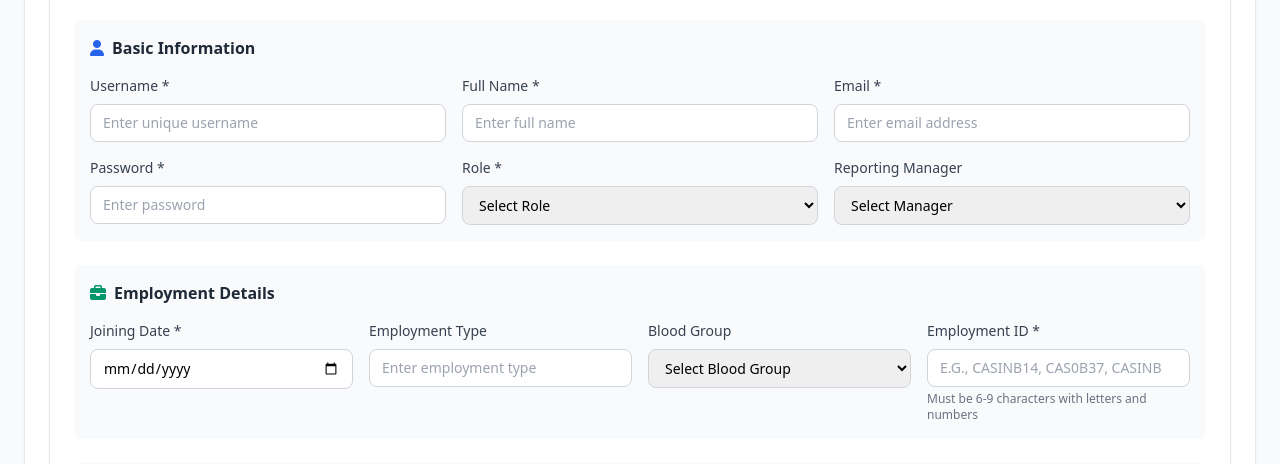
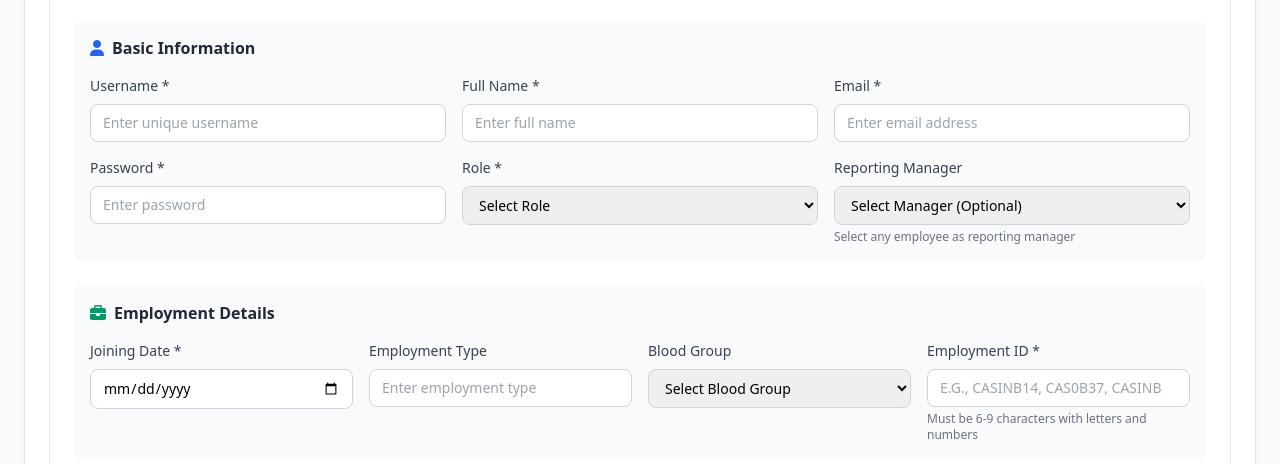
Before and after one commit to Jayasai89/Timesheet, a Flask app: template templates/admin_manager.html in a window 1280 px wide. Shown: the part 426-890 px from the top of the page. Run offline with Flask 3, Linux system fonts and the light colour scheme; the template is opened without the code that fills it: most values are stand-ins (such as "Sample title", 1, 10 or a date in 2020); grey boxes marked "Sample" are stand-in pictures; parts of the project's set-up code (start-up, migrations or seed data) failed here and were passed over; some libraries are stand-ins or nearby versions.

Commit message:
Refactor Reporting Manager selection in Edit Employee Modal
Updated the Reporting Manager dropdown in the Edit Employee Modal to include all employees instead of just managers.

```diff
--- a/templates/admin_manager.html
+++ b/templates/admin_manager.html
@@ -201,11 +201,16 @@
                                         <div>
                                             <label class="block text-sm font-medium text-gray-700 mb-2">Reporting Manager</label>
                                             <select name="reporting_manager" class="form-select w-full rounded-lg border-gray-300">
-                                                <option value="">Select Manager</option>
-                                                {% for manager in all_managers %}
-                                                <option value="{{ manager.username }}">{{ manager.name }} ({{ manager.username }})</option>
+                                                <option value="">Select Manager (Optional)</option>
+                                                {% for employee in all_employees %}
+                                                    {% if employee.username != employee_username|default('') %}
+                                                        <option value="{{ employee.username }}">
+                                                            {{ employee.name or employee.username }} ({{ employee.role }})
+                                                        </option>
+                                                    {% endif %}
                                                 {% endfor %}
                                             </select>
+                                            <p class="text-xs text-gray-500 mt-1">Select any employee as reporting manager</p>
                                         </div>
                                     </div>
                                 </div>
@@ -1768,14 +1773,19 @@
                                     <label class="block text-sm font-medium text-gray-700 mb-2">New Password</label>
                                     <input type="password" name="password" id="edit_password" class="form-input w-full rounded-lg border-gray-300" placeholder="Leave empty to keep current password">
                                 </div>
+                              <!-- In the Edit Employee Modal, replace the Reporting Manager dropdown: -->
+
 <div>
     <label class="block text-sm font-medium text-gray-700 mb-2">Reporting Manager</label>
     <select name="reporting_manager" id="edit_reporting_manager" class="form-select w-full rounded-lg border-gray-300">
         <option value="">Keep Current Manager</option>
-                                        {% for manager in all_managers %}
-                                        <option value="{{ manager.username }}">{{ manager.name }} ({{ manager.username }})</option>
+        {% for employee in all_employees %}
+            <option value="{{ employee.username }}">
+                {{ employee.name or employee.username }} ({{ employee.role }})
+            </option>
         {% endfor %}
     </select>
+    <p class="text-xs text-gray-500 mt-1">Leave blank to keep current manager</p>
 </div>
                             </div>
                         </div>
```
Lines whose indentation alone changed are shown as unchanged.
